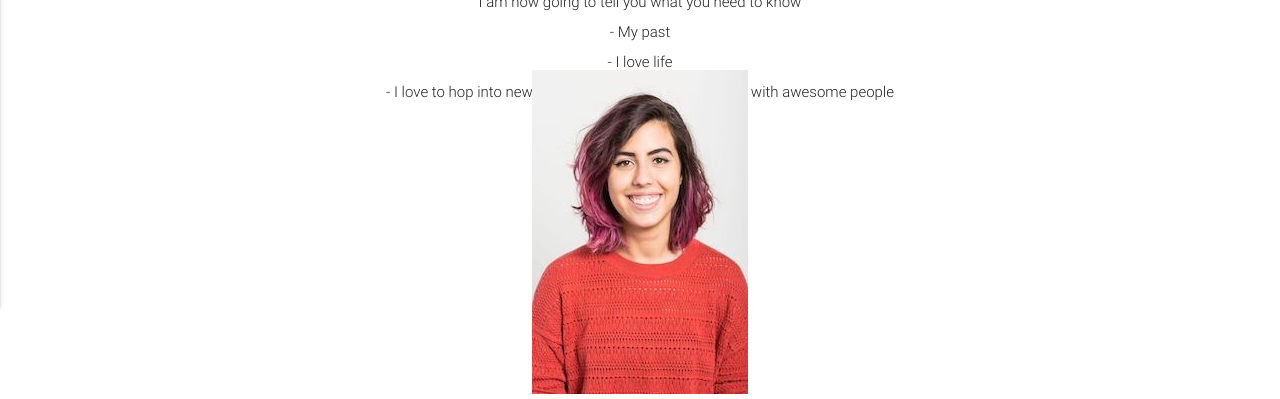
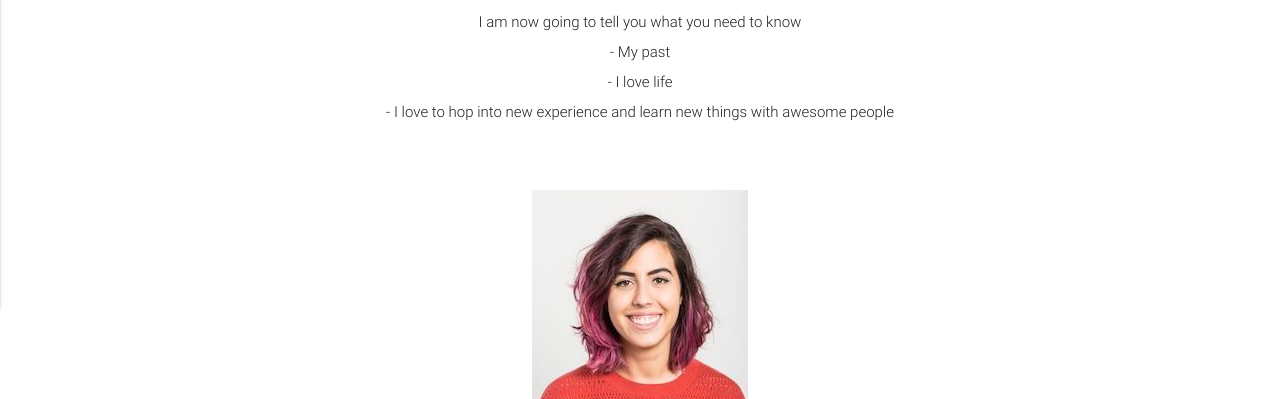
Before and after one commit to marcelaporto/marcelaporto.github.io, a plain HTML site: page index-en.html in a window 1280 px wide. Shown: the part 553-952 px from the top of the page. Drawn offline with nearby package versions, Linux system fonts and the light colour scheme.

Commit message:
Adds padding-top to elements

```diff
--- a/css/style.css
+++ b/css/style.css
@@ -6,6 +6,10 @@
  * Made By MaterializeCSS.com
  */
 
+
+#headshot{
+  padding-top: 100px;
+}
 
 #center-logo{
   padding-top: 30px;
@@ -21,7 +25,7 @@
 
 
 .more-padding{
-  padding-top: 70px;
+  padding-top: 90px;
 }
 
 #blurry{
```
